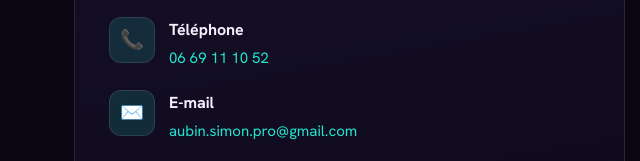
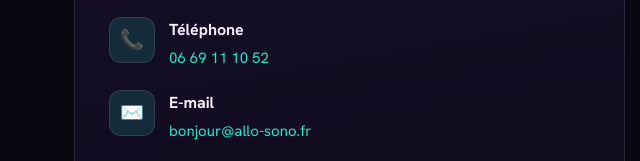
Before and after one commit to aub16mon/allosono, a plain HTML site: page index.html in a window 1280 px wide. Shown: the part 7523-7684 px from the top of the page, 0-640 px from the left. Drawn offline with nearby package versions, Linux system fonts and the light colour scheme; no server answers; a web font is replaced by a local one.

Commit message:
MAJ site allo-sono.fr

```diff
--- a/index.html
+++ b/index.html
@@ -68,7 +68,7 @@ function enableMetaPixel(){
   "paymentAccepted": "Carte bancaire, Espèces",
   "knowsLanguage": "fr",
   "telephone": "+33669111052",
-  "email": "aubin.simon.pro@gmail.com",
+  "email": "bonjour@allo-sono.fr",
   "address": {
     "@type": "PostalAddress",
     "streetAddress": "53 rue des Batignolles",
@@ -913,7 +913,7 @@ function enableMetaPixel(){
         <div class="ci"><div class="b">📍</div><div><b>Adresse de retrait</b><span>53 rue des Batignolles, 75017 Paris</span></div></div>
         <div class="ci"><div class="b">💬</div><div><b>WhatsApp</b><span><a href="https://wa.me/33669111052" target="_blank" rel="noopener">06 69 11 10 52</a></span></div></div>
         <div class="ci"><div class="b">📞</div><div><b>Téléphone</b><span><a href="tel:+33669111052">06 69 11 10 52</a></span></div></div>
-        <div class="ci"><div class="b">✉️</div><div><b>E-mail</b><span><a href="mailto:aubin.simon.pro@gmail.com">aubin.simon.pro@gmail.com</a></span></div></div>
+        <div class="ci"><div class="b">✉️</div><div><b>E-mail</b><span><a href="mailto:bonjour@allo-sono.fr">bonjour@allo-sono.fr</a></span></div></div>
         <div class="ci"><div class="b">🕐</div><div><b>Retrait &amp; retour</b>
           <span style="display:inline-flex;align-items:center;gap:8px;margin-top:8px;flex-wrap:wrap">
             <span style="padding:6px 14px;border-radius:999px;background:rgba(35,230,207,.12);border:1px solid rgba(35,230,207,.35);color:var(--cyan);font-weight:800;font-size:.9rem;letter-spacing:.3px">🕙 Du lundi au vendredi</span>
@@ -988,7 +988,7 @@ function enableMetaPixel(){
       </div>
       <div class="pro-cta">
         <a class="btn btn-primary" href="https://wa.me/33669111052?text=Bonjour%2C%20je%20suis%20un%20professionnel%20et%20j'aimerais%20des%20infos." target="_blank" rel="noopener">Nous écrire sur WhatsApp</a>
-        <a class="btn btn-ghost" href="mailto:aubin.simon.pro@gmail.com?subject=Demande%20professionnelle%20-%20ALLO%20SONO">Par e-mail</a>
+        <a class="btn btn-ghost" href="mailto:bonjour@allo-sono.fr?subject=Demande%20professionnelle%20-%20ALLO%20SONO">Par e-mail</a>
       </div>
     </div>
   </div>
@@ -1001,7 +1001,7 @@ function enableMetaPixel(){
       <p style="margin-top:10px;max-width:38ch">Location de matériel de soirée au cœur des Batignolles. Et on remet le son 🎵🎶</p>
       <div class="social">
         <a href="https://wa.me/33669111052" target="_blank" rel="noopener" aria-label="WhatsApp" title="Nous écrire sur WhatsApp"><svg viewBox="0 0 24 24" width="20" height="20" fill="currentColor" aria-hidden="true"><path d="M.057 24l1.687-6.163a11.867 11.867 0 0 1-1.587-5.946C.16 5.335 5.495 0 12.05 0a11.82 11.82 0 0 1 8.413 3.488 11.82 11.82 0 0 1 3.48 8.414c-.003 6.557-5.338 11.892-11.893 11.892a11.9 11.9 0 0 1-5.688-1.448L.057 24zM6.597 20.13c1.676.995 3.276 1.591 5.392 1.592 5.448 0 9.886-4.434 9.889-9.885.002-5.462-4.415-9.89-9.881-9.892-5.452 0-9.887 4.434-9.889 9.884a9.82 9.82 0 0 0 1.51 5.26l-.999 3.648 3.978-1.207zm11.387-5.464c-.074-.124-.272-.198-.57-.347-.297-.149-1.758-.868-2.031-.967-.272-.099-.47-.149-.669.149-.198.297-.768.967-.941 1.165-.173.198-.347.223-.644.074-.297-.149-1.255-.462-2.39-1.475-.883-.788-1.48-1.761-1.653-2.059-.173-.297-.018-.458.13-.606.134-.133.297-.347.446-.521.151-.172.2-.296.3-.495.099-.198.05-.372-.025-.521-.075-.148-.669-1.611-.916-2.206-.242-.579-.487-.501-.669-.51l-.57-.01c-.198 0-.52.074-.792.372s-1.04 1.016-1.04 2.479 1.065 2.876 1.213 3.074c.149.198 2.095 3.2 5.076 4.487.71.306 1.263.489 1.694.626.712.226 1.36.194 1.872.118.571-.085 1.758-.719 2.006-1.413.248-.695.248-1.29.173-1.414z"/></svg></a>
-        <a href="mailto:aubin.simon.pro@gmail.com" aria-label="E-mail" title="Nous écrire un e-mail"><svg viewBox="0 0 24 24" width="20" height="20" fill="none" stroke="currentColor" stroke-width="2" stroke-linecap="round" stroke-linejoin="round" aria-hidden="true"><rect x="2" y="4" width="20" height="16" rx="2"/><path d="m2 7 10 6 10-6"/></svg></a>
+        <a href="mailto:bonjour@allo-sono.fr" aria-label="E-mail" title="Nous écrire un e-mail"><svg viewBox="0 0 24 24" width="20" height="20" fill="none" stroke="currentColor" stroke-width="2" stroke-linecap="round" stroke-linejoin="round" aria-hidden="true"><rect x="2" y="4" width="20" height="16" rx="2"/><path d="m2 7 10 6 10-6"/></svg></a>
         <a href="https://www.instagram.com/allo_sono" target="_blank" rel="noopener" aria-label="Instagram" title="Notre Instagram"><svg viewBox="0 0 24 24" width="20" height="20" fill="none" stroke="currentColor" stroke-width="2" stroke-linecap="round" stroke-linejoin="round" aria-hidden="true"><rect x="2" y="2" width="20" height="20" rx="5" ry="5"/><path d="M16 11.37A4 4 0 1 1 12.63 8 4 4 0 0 1 16 11.37z"/><line x1="17.5" y1="6.5" x2="17.51" y2="6.5"/></svg></a>
         <a href="https://www.google.com/maps/place/ALLO+SONO/@48.8858359,2.3191904,17z/data=!3m1!4b1!4m6!3m5!1s0x47e66fd831b1c35b:0x3a57d0b9cf8985ef!8m2!3d48.8858359!4d2.3191904!16s%2Fg%2F11z8jms1yq" target="_blank" rel="noopener" aria-label="Notre fiche Google" title="Voir notre fiche Google"><svg viewBox="0 0 24 24" width="20" height="20" fill="none" stroke="currentColor" stroke-width="2" stroke-linecap="round" stroke-linejoin="round" aria-hidden="true"><path d="M21 10c0 7-9 13-9 13s-9-6-9-13a9 9 0 0 1 18 0z"/><circle cx="12" cy="10" r="3"/></svg></a>
       </div>
@@ -1099,7 +1099,7 @@ function getPrice(days){
     perDay:Math.round(total/days)
   };
 }
-const CONTACT_EMAIL = "aubin.simon.pro@gmail.com";
+const CONTACT_EMAIL = "bonjour@allo-sono.fr";
 
 /* ====== OPTIONS PAYANTES ====== */
 const OPTIONS = { batteries: { label:"Pack batterie nomade (2 batteries + chargeur)", prix: 20, parJour: true, dispo: false } };
@@ -1490,7 +1490,7 @@ const LEGAL = {
     TVA intracommunautaire : FR67902411065<br>
     Capital social : 1 000 €<br>
     Directeur de la publication : Aubin Simon<br>
-    Contact : aubin.simon.pro@gmail.com · <a href="tel:+33669111052" style="color:var(--cyan)">06 69 11 10 52</a></p>
+    Contact : bonjour@allo-sono.fr · <a href="tel:+33669111052" style="color:var(--cyan)">06 69 11 10 52</a></p>
     <h4>Hébergement</h4>
     <p>GitHub, Inc., 88 Colin P Kelly Jr St, San Francisco, CA 94107, USA.<br>
     Site : <a href="https://github.com" target="_blank" rel="noopener" style="color:var(--cyan)">github.com</a></p>
@@ -1529,11 +1529,11 @@ const LEGAL = {
     <p>En conséquence, <b>aucun droit de rétractation ne peut être exercé</b> une fois la réservation confirmée par le paiement. Le locataire en est informé de manière claire avant de valider sa commande, et le reconnaît expressément en cochant la case d'acceptation des présentes CGV au moment du paiement.</p>
     <p>Cette exclusion est <b>sans effet sur les conditions d'annulation</b> prévues à l'article 8, qui restent applicables, ni sur la possibilité d'un <b>report ou d'un avoir</b> en cas de force majeure dûment justifiée.</p>
     <h4>10. Droit applicable et litiges</h4>
-    <p>Les présentes CGV sont soumises au droit français. En cas de litige, une solution amiable sera recherchée en priorité : le locataire est invité à nous contacter à l'adresse aubin.simon.pro@gmail.com afin de trouver une issue amiable. À défaut d'accord, les tribunaux compétents seront ceux désignés par les règles de droit commun.</p>`,
+    <p>Les présentes CGV sont soumises au droit français. En cas de litige, une solution amiable sera recherchée en priorité : le locataire est invité à nous contacter à l'adresse bonjour@allo-sono.fr afin de trouver une issue amiable. À défaut d'accord, les tribunaux compétents seront ceux désignés par les règles de droit commun.</p>`,
 
   conf:`<h3>Politique de confidentialité</h3><p class="maj">Dernière mise à jour : juin 2026</p>
     <h4>Responsable du traitement</h4>
-    <p><b>OKULO PRODUCTIONS</b>, aubin.simon.pro@gmail.com · <a href="tel:+33669111052" style="color:var(--cyan)">06 69 11 10 52</a></p>
+    <p><b>OKULO PRODUCTIONS</b>, bonjour@allo-sono.fr · <a href="tel:+33669111052" style="color:var(--cyan)">06 69 11 10 52</a></p>
     <h4>Données collectées</h4>
     <p>Lors d'une réservation, nous collectons : nom et prénom, adresse e-mail, numéro de téléphone, dates de location, et tout message facultatif. Ces données sont strictement nécessaires au traitement de votre réservation.</p>
     <h4>Finalités du traitement</h4>
@@ -1547,7 +1547,7 @@ const LEGAL = {
     <h4>Durée de conservation</h4>
     <p>Les données sont conservées 3 ans à compter de la dernière réservation, conformément aux obligations comptables et fiscales françaises.</p>
     <h4>Vos droits</h4>
-    <p>Conformément au RGPD et à la loi Informatique et Libertés, vous disposez d'un droit d'accès, de rectification, d'effacement, de portabilité et d'opposition. Pour l'exercer : <a href="mailto:aubin.simon.pro@gmail.com" style="color:var(--cyan)">aubin.simon.pro@gmail.com</a>. Vous pouvez également introduire une réclamation auprès de la <b>CNIL</b> (cnil.fr).</p>
+    <p>Conformément au RGPD et à la loi Informatique et Libertés, vous disposez d'un droit d'accès, de rectification, d'effacement, de portabilité et d'opposition. Pour l'exercer : <a href="mailto:bonjour@allo-sono.fr" style="color:var(--cyan)">bonjour@allo-sono.fr</a>. Vous pouvez également introduire une réclamation auprès de la <b>CNIL</b> (cnil.fr).</p>
     <h4>Cookies</h4>
     <p><b>Cookies techniques</b> (sans consentement) : strictement nécessaires au fonctionnement du site (mémorisation de votre choix en matière de cookies, sécurité du paiement Stripe).</p>
     <p><b>Mesure d'audience interne</b> (sans consentement requis) : nous comptons les visites <b>sans cookie et sans transfert</b> vers un service tiers. Aucune information n'est écrite sur votre appareil et <b>votre adresse IP n'est jamais conservée</b> : elle sert uniquement à calculer une empreinte technique, <b>renouvelée chaque jour</b>, qui ne permet ni de vous identifier ni de vous suivre d'un jour à l'autre ou d'un site à l'autre. Nous ne conservons du site d'origine que son <b>nom de domaine</b> (par exemple google.com), jamais l'adresse complète. Données hébergées dans l'Union européenne, conservées 13 mois maximum.</p>
```
